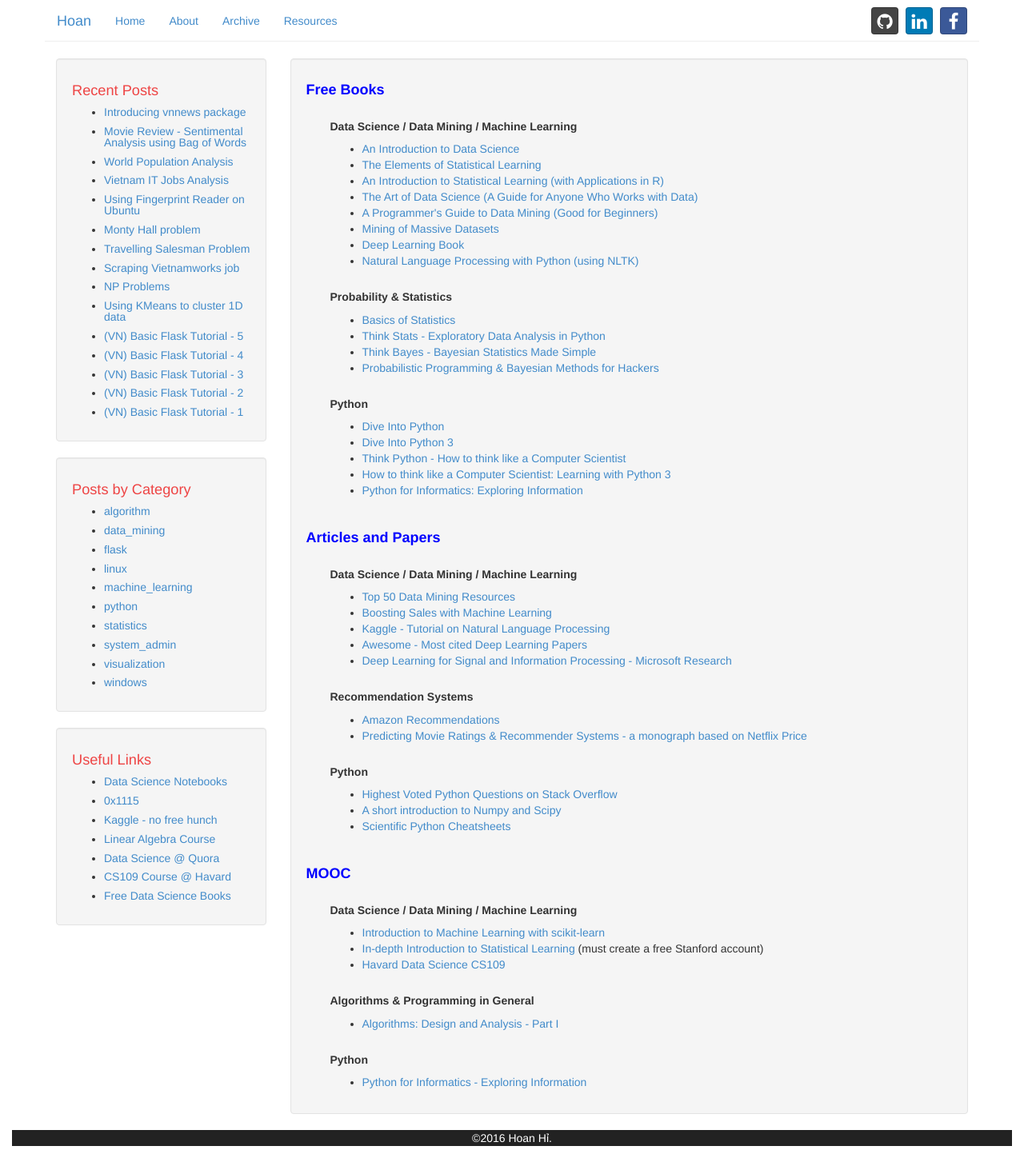
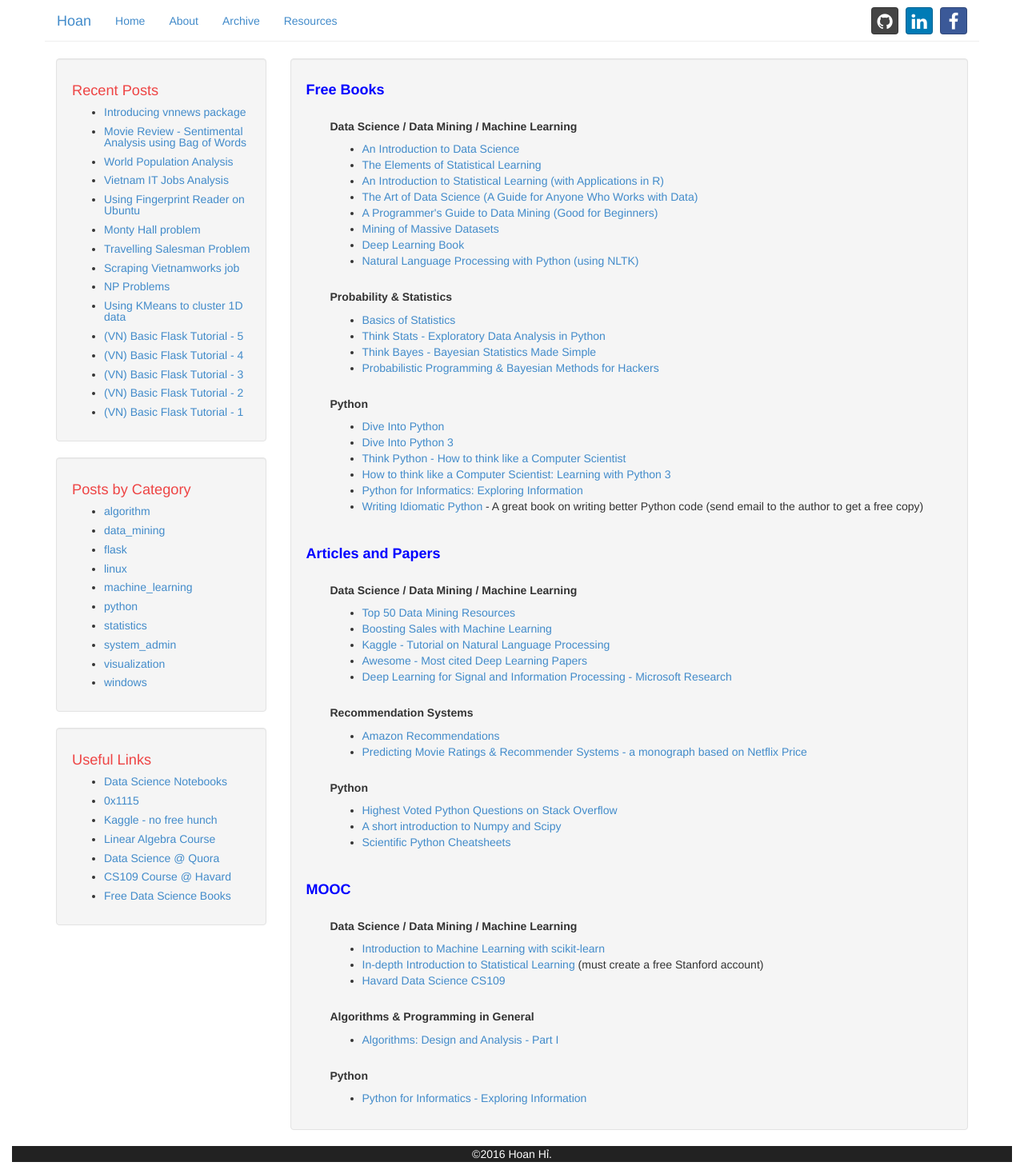
Before and after one commit to hoanvu/hoanvu.github.io, a Jekyll site: the page built from resources.html, in a window 1280 px wide. Shown: the whole page at 80% size. Built offline with Jekyll 4.4.1, drawn with Linux system fonts in a browser that asks for light colours.

Commit message:
add books to Resources

```diff
--- a/resources.html
+++ b/resources.html
@@ -39,6 +39,7 @@ layout: default
             <li><a href="http://www.greenteapress.com/thinkpython/thinkpython.pdf" target="_blank">Think Python - How to think like a Computer Scientist</a></li>
             <li><a href="http://openbookproject.net/thinkcs/python/english3e/index.html" target="_blank">How to think like a Computer Scientist: Learning with Python 3</a></li>
             <li><a href="http://do1.dr-chuck.net/py4inf/EN-us/book.pdf" target="_blank">Python for Informatics: Exploring Information</a></li>
+            <li><a href="https://jeffknupp.com/writing-idiomatic-python-ebook/" target="_blank">Writing Idiomatic Python</a> - A great book on writing better Python code (send email to the author to get a free copy)</li>
         </ul>
     </div>
     <br>
```
